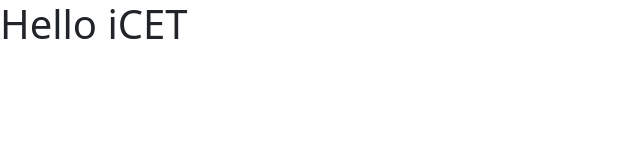
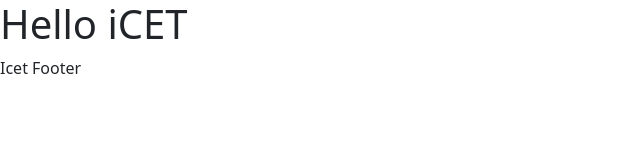
Before and after one commit to iCET-Computer-Engineering-Technology/111-112-Project-Class-2025-04-05, a plain HTML site: page index.html in a window 1280 px wide. Shown: the full height of the page, 0-640 px from the left. Drawn offline with nearby package versions, Linux system fonts and the light colour scheme.

Commit message:
footer done

```diff
--- a/index.html
+++ b/index.html
@@ -9,7 +9,11 @@
 </head>
 <body>
 <h1>Hello iCET</h1>
-
+        <footer>
+            <div class="footter-container">
+                Icet Footer
+            </div>
+        </footer>
 
     <script src="https://cdn.jsdelivr.net/npm/bootstrap@5.3.5/dist/js/bootstrap.bundle.min.js"
         integrity="sha384-k6d4wzSIapyDyv1kpU366/PK5hCdSbCRGRCMv+eplOQJWyd1fbcAu9OCUj5zNLiq"
```
